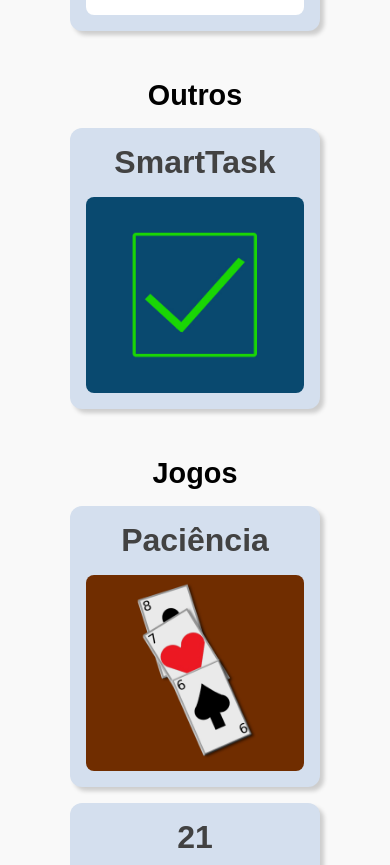
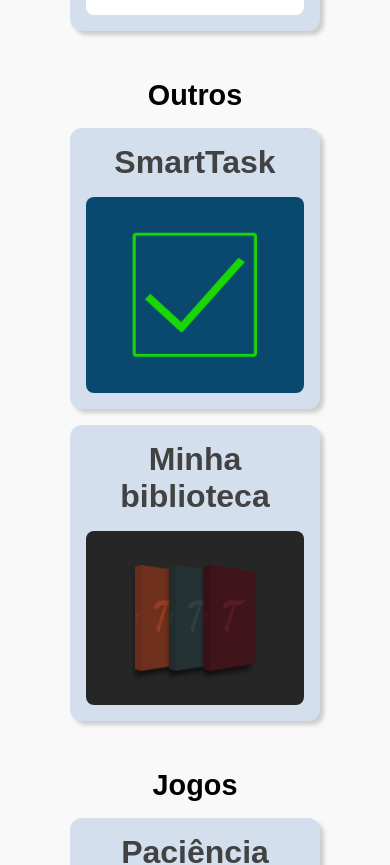
Before and after one commit to TiagoCitranguloDaSilva/tiagocitrangulodasilva.github.io, a React (Vite) app: page / in a window 390 px wide. Shown: the part 2060-2925 px from the top of the page. Built offline with nearby package versions, Linux system fonts and the light colour scheme.

Commit message:
Adicionando novo projeto e resolvendo responsividade

```diff
--- a/src/Principal/Principal.css
+++ b/src/Principal/Principal.css
@@ -63,7 +63,7 @@
     display: grid;
     width: 100%;
     grid-template-columns: repeat(auto-fit, minmax(200px, 250px));
-    justify-content: space-between;
+    justify-content: space-evenly;
     gap: 1em;
     padding: 0 1em;
 }
@@ -79,9 +79,3 @@
         border-radius: 0;
     }
 }
-
-@media screen and (width < 630px){
-    #projetos > section > div{
-        justify-content: center;
-    }
-}
--- a/src/Principal/Principal.jsx
+++ b/src/Principal/Principal.jsx
@@ -25,6 +25,10 @@
                     nomeProjeto: "SmartTask",
                     linkRepositorio: "https://github.com/TiagoCitranguloDaSilva/SmartTask",
                     linkImagem: "/img/SmartTaskBanner.jpg"
+                }, {
+                    nomeProjeto: "Minha biblioteca",
+                    linkRepositorio: "https://github.com/TiagoCitranguloDaSilva/minhaBiblioteca",
+                    linkImagem: "/img/minhaBibliotecaBanner.jpg"
                 }
             ]
         ], [
```
Also changed, not shown: public/img/minhaBibliotecaBanner.jpg (added), 1 other file (tests, documents, lock files or other folders).
